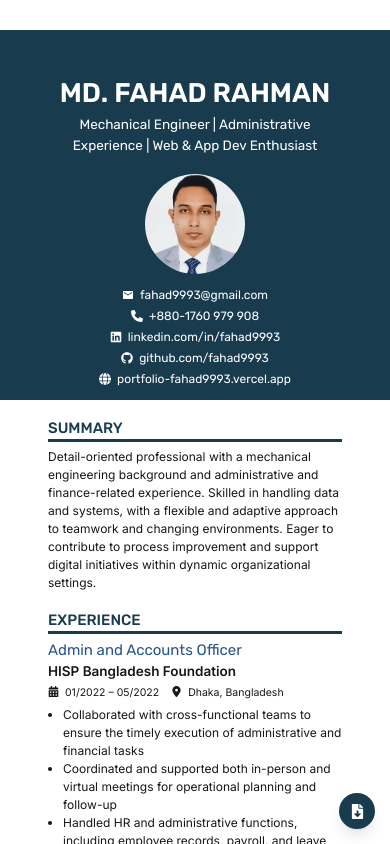
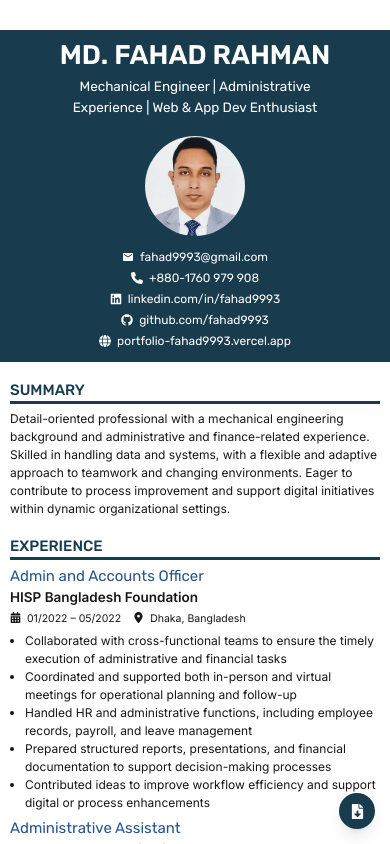
Before and after one commit to fahad9993/next-resume, a Next.js app: page / in a window 390 px wide. Shown: the top 844 px of the page. Built offline with nearby package versions, Linux system fonts and the light colour scheme.

Commit message:
Decrease margin on mobile

```diff
--- a/app/globals.css
+++ b/app/globals.css
@@ -16,6 +16,7 @@ body {
   --background: #ffffff;
   --foreground: #171717;
   --custom-margin: 48px;
+  --custom-margin-mobile: 10px;
 }
 
 @layer base {
@@ -35,12 +36,23 @@ body {
 
 @layer utilities {
   .padding-t {
-    padding-top: var(--custom-margin);
+    padding-top: var(--custom-margin-mobile);
   }
 
   .padding-x {
-    padding-left: var(--custom-margin);
-    padding-right: var(--custom-margin);
+    padding-left: var(--custom-margin-mobile);
+    padding-right: var(--custom-margin-mobile);
+  }
+
+  @variant md {
+    .padding-t {
+      padding-top: var(--custom-margin);
+    }
+
+    .padding-x {
+      padding-left: var(--custom-margin);
+      padding-right: var(--custom-margin);
+    }
   }
 }
 
```
